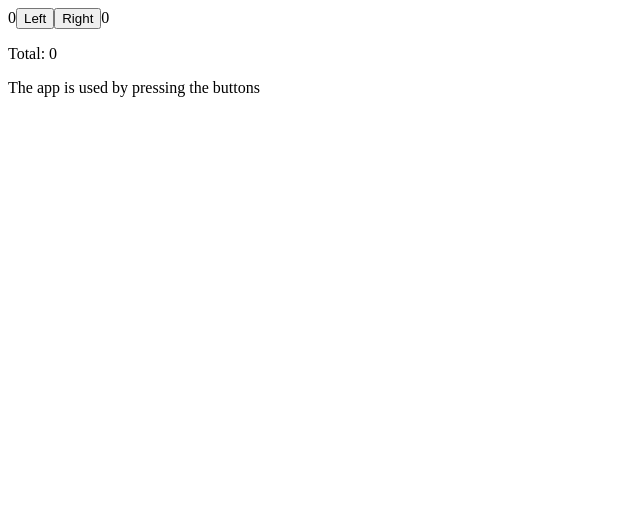
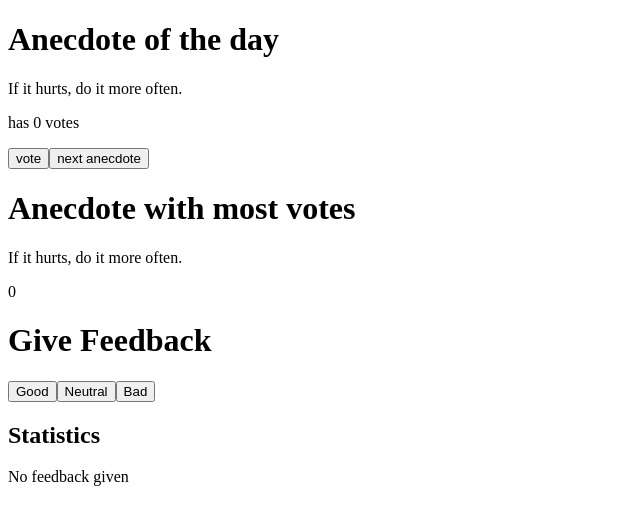
Before and after one commit to Jano2402/FullStackOpen, a React (Vite) app in the folder Part1/Exercise_1.1/vite-project/: page / in a window 1280 px wide. Shown: the top 524 px of the page, without its empty margins (0-640 px from the left). Built offline with nearby package versions, Linux system fonts and the light colour scheme.

Commit message:
Part 1 Finished

```diff
--- a/Part1/Exercise_1.1/vite-project/src/App.jsx
+++ b/Part1/Exercise_1.1/vite-project/src/App.jsx
@@ -1,58 +1,114 @@
 import { useState } from 'react'
 
-const App = () => {
-  const [left, setLeft] = useState(0)
-  const [right, setRight] = useState(0)
-  const [allClicks, setAll] = useState([])
-  const [total, setTotal] = useState(0)
-
-  const History = (props) => {
-
-    if (props.allClicks.length === 0) {
-      return (
-        <div>
-          <p>The app is used by pressing the buttons</p>
-        </div>
-      )
-    }
-
+const Statistics = ({text, value}) => {
     return (
       <div>
-        <p>
-          Button press history: {props.allClicks.join(' ')}
-        </p>
+        <table>
+          <tbody>
+            <tr>
+              <td width="100">{text}</td>
+              <td width="100">{value}</td>
+            </tr>
+          </tbody>
+        </table>
+      </div>
+    )
+}
+
+const Button = ({handleClikc, text}) => {
+  return (
+    <button onClick={handleClikc}>
+      {text}
+    </button>
+  )
+}
+
+const Total = ({good, bad, neutral}) => {
+  const total = bad + good + neutral;
+  const average = (good - bad) / total;
+  const positive = (good / total)*100;
+
+  if (total === 0) {
+    return (
+      <div>No feedback given</div>
+    )
+  } else {
+    return (
+      <div>
+        <Statistics text="good" value={good}/>
+        <Statistics text="neutral" value={neutral}/>
+        <Statistics text="bad" value={bad}/>
+        <Statistics text="all" value={total}/>
+        <Statistics text="average" value={average}/>
+        <Statistics text="positive" value={positive}/>
       </div>
     )
   }
+}
 
-  const Button = ({handleClick, text}) => (
-    <button onClick={handleClick}>
-      {text}
-    </button>
-  )
+const App = () => {
+  const anecdotes = [
+    'If it hurts, do it more often.',
+    'Adding manpower to a late software project makes it later!',
+    'The first 90 percent of the code accounts for the first 10 percent of the development time...The remaining 10 percent of the code accounts for the other 90 percent of the development time.',
+    'Any fool can write code that a computer can understand. Good programmers write code that humans can understand.',
+    'Premature optimization is the root of all evil.',
+    'Debugging is twice as hard as writing the code in the first place. Therefore, if you write the code as cleverly as possible, you are, by definition, not smart enough to debug it.',
+    'Programming without an extremely heavy use of console.log is same as if a doctor would refuse to use x-rays or blood tests when diagnosing patients.',
+    'The only way to go fast, is to go well.'
+  ]
+  const votes = [0, 0, 0, 0, 0, 0, 0, 0]
 
-  const handleLeftClick = () => {
-    setAll(allClicks.concat('L'))
-    const updateLeft = left + 1
-    setLeft(updateLeft)
-    setTotal(right + updateLeft)
+  const [good, setGood] = useState(0)
+  const [neutral, setNeutral] = useState(0)
+  const [bad, setBad] = useState(0)
+  const [selected, setSelected] = useState(0)
+  const [voted, setVoted] = useState(votes)
+
+  const handleGoodClick = () => {
+    const updateGood = good + 1
+    setGood(updateGood)
   }
 
-  const handleRightClick = () => {
-    setAll(allClicks.concat('R'))
-    const updateRight = right + 1
-    setRight(updateRight)
-    setTotal(updateRight + left)
+  const handleNeutralClick = () => {
+    const updateNeutral = neutral + 1
+    setNeutral(updateNeutral)
+  }
+
+  const handleBadClick = () => {
+    const updateBad = bad + 1
+    setBad(updateBad)
+  }
+
+  const handleAnecdoteClick = () => {
+    setSelected(Math.floor(Math.random() * 7))
+  }
+
+  const handleVoteClick = () => {
+    const copy = [...voted]
+    copy[selected] += 1
+    setVoted(copy)
   }
 
   return (
     <div>
-      {left}
-      <Button handleClick={handleLeftClick} text='Left'/>
-      <Button handleClick={handleRightClick} text='Right'/>
-      {right}
-      <p>Total: {total}</p>
-      <History allClicks={allClicks}/>
+      <div>
+        <h1>Anecdote of the day</h1>
+        {anecdotes[selected]}
+        <p>has {voted[selected]} votes</p>
+        <Button handleClikc={handleVoteClick} text={'vote'}/>
+        <Button handleClikc={handleAnecdoteClick} text={'next anecdote'}/>
+        <h1>Anecdote with most votes</h1>
+        <p>{anecdotes[voted.indexOf(Math.max(...voted))]}</p>
+        <p>{voted[voted.indexOf(Math.max(...voted))]}</p>
+      </div>
+
+      <h1>Give Feedback</h1>
+      <Button handleClikc={handleGoodClick} text={'Good'}/>
+      <Button handleClikc={handleNeutralClick} text={'Neutral'}/>
+      <Button handleClikc={handleBadClick} text={'Bad'}/>
+      <h2>Statistics</h2>
+      <Total good={good} bad={bad} neutral={neutral}/>
     </div>
   )
 }
--- a/Part1/Exercise_1.1/vite-project/src/main.jsx
+++ b/Part1/Exercise_1.1/vite-project/src/main.jsx
@@ -1,3 +1,4 @@
+import React from 'react'
 import ReactDOM from 'react-dom/client'
 
 import App from './App'
```
